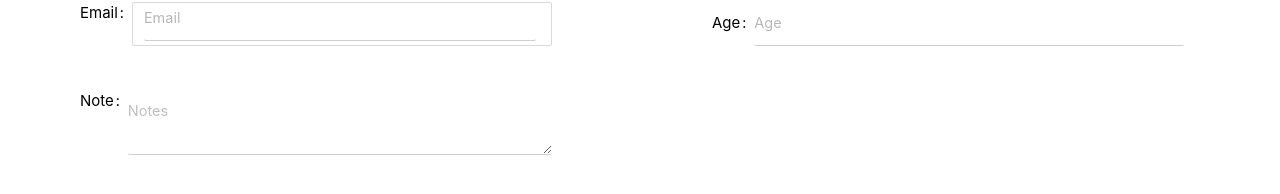
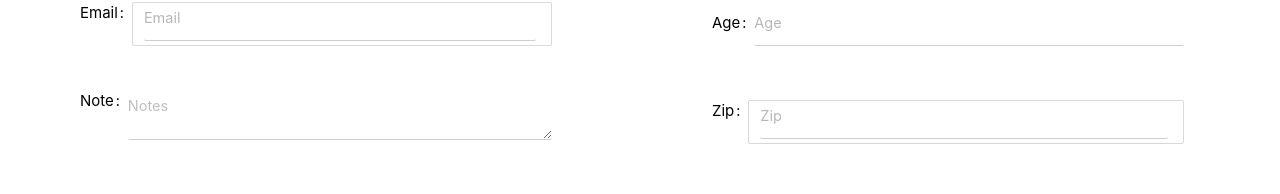
Before and after one commit to Gagandeep-Kaur-01/Ant_Design, a React app: page / in a window 1280 px wide. Shown: the part 480-674 px from the top of the page. Built offline with nearby package versions, Linux system fonts and the light colour scheme.

Commit message:
created 'Zip' field and modified css

```diff
--- a/src/components/setting/Forms.css
+++ b/src/components/setting/Forms.css
@@ -133,9 +133,9 @@
     outline: 0 ;
     -webkit-box-shadow: none;
     box-shadow: none!important;
-    margin-top: 10px;
+    margin-top: 5px;
     margin-bottom: 0px;
-    height: 55px;
+    height: 45px;
 }
 
 
--- a/src/components/setting/Forms.js
+++ b/src/components/setting/Forms.js
@@ -230,6 +230,12 @@ class Forms extends Component {
                             <TextArea name="note" id="note" rows={6} placeholder="Notes" />
                           </FormItem>
                         </Col>
+                        <Col md={12} xs={24} >
+                          <FormItem label="Zip" hasFeedback>
+                            <Input type="text" name="zip" id="zip" maxLength={6}
+                               placeholder="Zip" autoComplete="off" />
+                          </FormItem>
+                        </Col>
                     </Row>
 
                   </Col>
```
